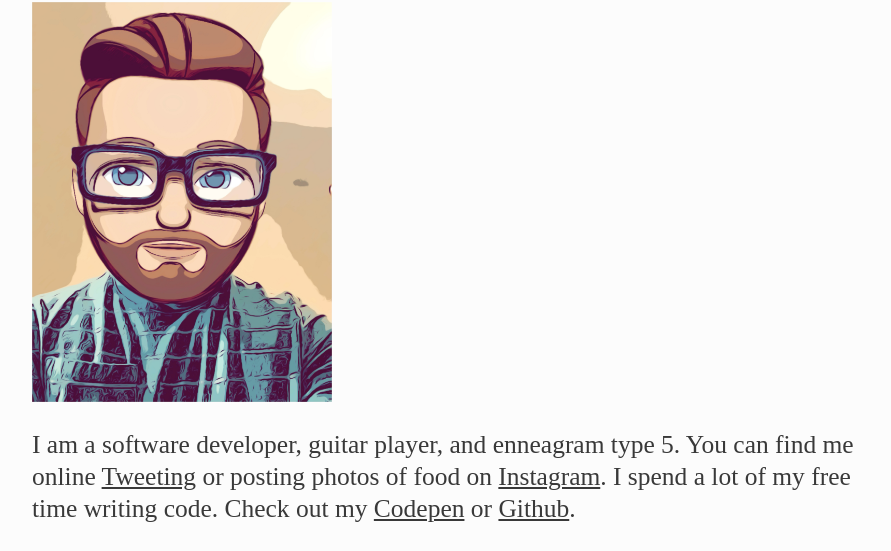
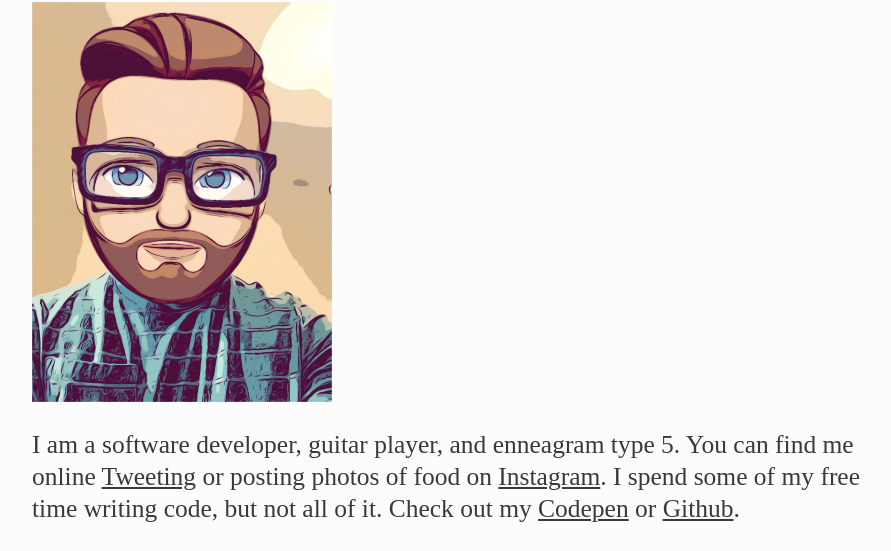
Before and after one commit to mattchupp/mattchupp, a Gatsby site: page / in a window 1280 px wide. Shown: the part 312-863 px from the top of the page, without its empty margins (4-895 px from the left). Built offline with nearby package versions, Linux system fonts and the light colour scheme; Gatsby itself is replaced by a stand-in of ours; a web font is replaced by a local one.

Commit message:
changed some bio

```diff
--- a/src/pages/index.js
+++ b/src/pages/index.js
@@ -15,7 +15,7 @@ const IndexPage = () => (
       I am a software developer, guitar player, and enneagram type 5.
       You can find me online <a href="http://twitter.com/mattchupp" rel="noopener noreferrer" target="_blank">Tweeting</a> or
       posting photos of food on <a href="http://instagram.com/mattychupp" rel="noopener noreferrer" target="_blank">Instagram</a>.
-      I spend a lot of my free time writing code. Check out my {` `}
+      I spend some of my free time writing code, but not all of it. Check out my {` `}
       <a href="https://codepen.io/mattchupp/" rel="noopener noreferrer" target="_blank">Codepen</a> or {` `}
       <a href="http://github.com/mattchupp" rel="noopener noreferrer" target="_blank">Github</a>.
     </p>
```
